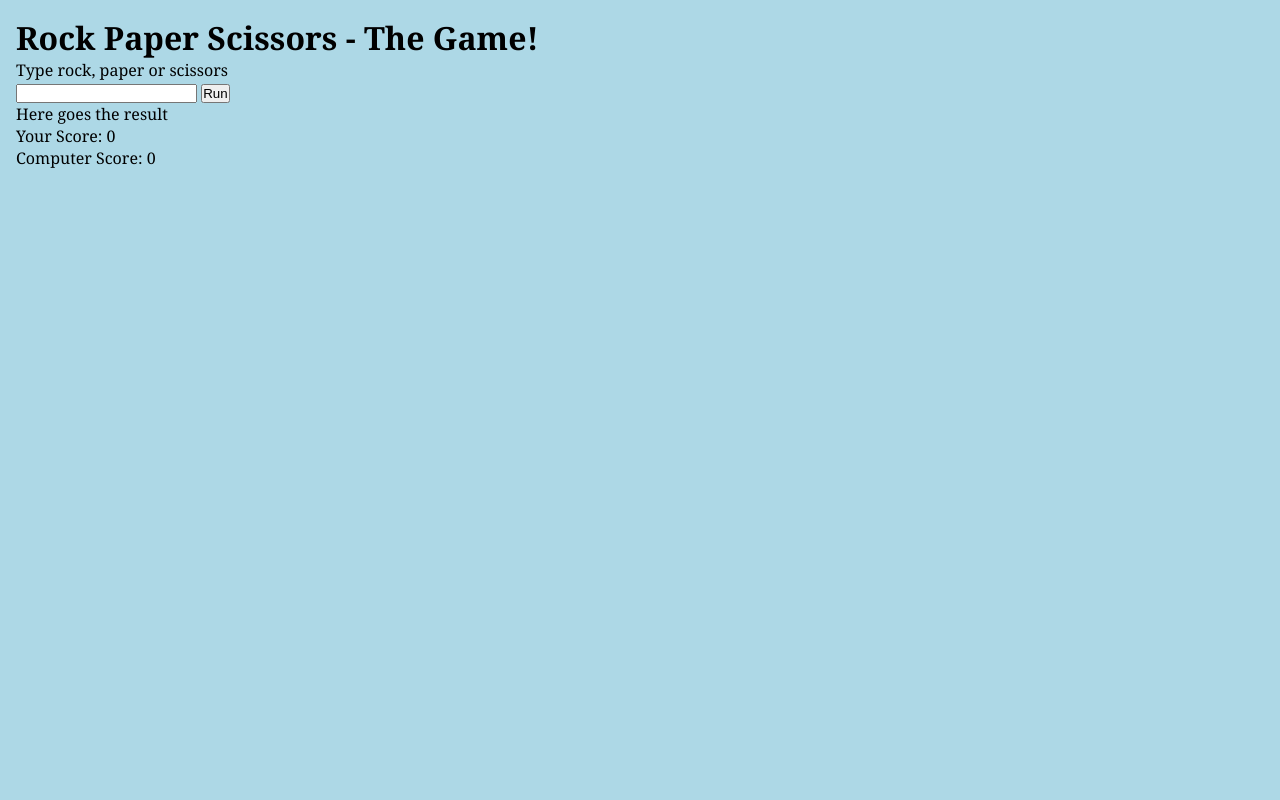
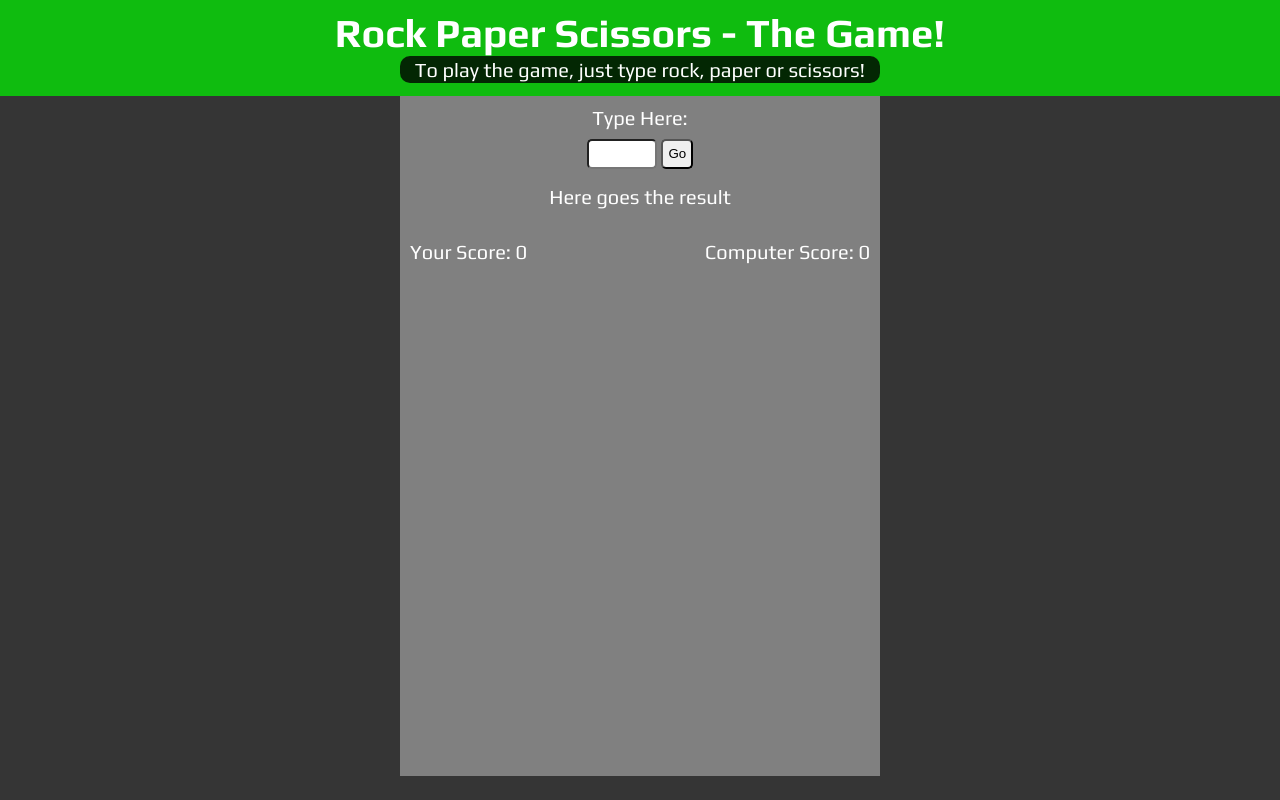
Before and after one commit to hugodanielkj/rock-paper-scissors, a plain HTML site: page index.html in a window 1280 px wide. Drawn offline with Linux system fonts and the light colour scheme.

Commit message:
Site style done

```diff
--- a/index.html
+++ b/index.html
@@ -7,21 +7,25 @@
     <title>Rock Papper Scissors</title>
   </head>
   <body>
+    <header>
       <h1>Rock Paper Scissors - The Game!</h1>
+      <p class="rules" >To play the game, just type rock, paper or scissors!</p>
+    </header>
 
+    <main>
       <div class="container">
-      <p>Type rock, paper or scissors</p>
+        <p>Type Here:</p>
         <input class="input" type="text">
-      <button class="btn">Run</button>
+        <button class="btn">Go</button>
         <p class="game-result">Here goes the result</p>
         <p class="computer-choice"></p>
       </div>
+      <div class="score">
+        <p class="userScore" >Your Score: <span class="userScoreValue">0</span></p>
+        <p class="computerScore" >Computer Score: <span class="computerScoreValue">0</span></p>
+      </div>
+    </main>
 
-    <div class="score">
-      <p>Your Score: <span class="userScore">0</span></p>
-      <p>Computer Score: <span class="computerScore">0</span></p>
-    </div>
-
-    <script src="script2.js"></script>
+    <script src="script.js"></script>
   </body>
 </html>
--- a/script.js
+++ b/script.js
@@ -1,38 +1,84 @@
+//Using rock, paper and scissors word, instead of numbers
+
 "use strict";
 
+let userScore = 0;
+let computerScore = 0;
+
 document.querySelector(".btn").addEventListener("click", runGame);
+
+document.querySelector(".userScoreValue").textContent = userScore;
+document.querySelector(".computerScoreValue").textContent = computerScore;
+
+function stringToNumber(input) {
+  switch (input) {
+    case "rock":
+      return 0;
+      break;
+    case "paper":
+      return 1;
+    case "scissors":
+      return 2;
+    default:
+      break;
+  }
+}
+
+function numberToString(number) {
+  switch (number) {
+    case 0:
+      return "rock";
+      break;
+    case 1:
+      return "paper";
+      break;
+    case 2:
+      return "scissors";
+      break;
+    default:
+      break;
+  }
+}
 
 function displayGameResult(message) {
   document.querySelector(".game-result").textContent = message;
 }
 
 function runGame() {
-  const userNumber = Number(document.querySelector(".number-input").value);
+  let userNumber = stringToNumber(document.querySelector(".input").value);
   let computerNumber = Math.floor(Math.random() * 3);
-  console.log(computerNumber);
-
-  document.querySelector('.computer-choice').textContent = 'Computer choose: ' + computerNumber;
-  document.querySelector('.number-input').value = '';
+  let computerChoose = numberToString(computerNumber);
 
   if (userNumber === computerNumber) {
     displayGameResult("This game was a draw!");
   } else if (userNumber === 0) {
     if (computerNumber === 1) {
       displayGameResult("Computer wins!");
+      computerScore++;
     } else {
       displayGameResult("You win!");
+      userScore++;
     }
   } else if (userNumber === 1) {
     if (computerNumber === 0) {
       displayGameResult("You win!");
+      userScore++;
     } else {
       displayGameResult("Computer wins!");
+      computerScore++;
     }
   } else if (userNumber === 2) {
     if (computerNumber === 0) {
       displayGameResult("Computer wins!");
+      computerScore++;
     } else {
       displayGameResult("You win!");
+      userScore++;
     }
   }
+
+  document.querySelector(".computer-choice").textContent =
+    "Computer choose: " + computerChoose;
+  document.querySelector(".userScoreValue").textContent = userScore;
+  document.querySelector(".computerScoreValue").textContent = computerScore;
 }
--- a/script2.js
+++ /dev/null
@@ -1,101 +0,0 @@
-"use strict";
-
-let userScore = 0;
-let computerScore = 0;
-
-document.querySelector(".btn").addEventListener("click", runGame);
-
-document.querySelector('.userScore').textContent = userScore;
-document.querySelector('.computerScore').textContent = computerScore;
-
-function stringToNumber(input) {
-  switch (input) {
-    case "rock":
-      return 0;
-      break;
-    case "paper":
-      return 1;
-    case "scissors":
-      return 2;
-    default:
-      break;
-  }
-}
-
-function numberToString(number) {
-  switch (number) {
-    case 0:
-      return "rock";
-      break;
-    case 1:
-      return "paper";
-      break;
-    case 2:
-      return "scissors";
-      break;
-    default:
-      break;
-  }
-}
-
-function displayGameResult(message) {
-  document.querySelector(".game-result").textContent = message;
-}
-
-function runGame() {
-  let userNumber = stringToNumber(document.querySelector('.input').value);
-  let computerNumber = Math.floor(Math.random() * 3);
-  let computerChoose = numberToString(computerNumber);
-
-  if (userNumber === computerNumber) {
-    displayGameResult("This game was a draw!");
-  } else if (userNumber === 0) {
-    if (computerNumber === 1) {
-      displayGameResult("Computer wins!");
-      computerScore++;
-    } else {
-      displayGameResult("You win!");
-      userScore++;
-    }
-  } else if (userNumber === 1) {
-    if (computerNumber === 0) {
-      displayGameResult("You win!");
-      userScore++;
-    } else {
-      displayGameResult("Computer wins!");
-      computerScore++;
-    }
-  } else if (userNumber === 2) {
-    if (computerNumber === 0) {
-      displayGameResult("Computer wins!");
-      computerScore++;
-    } else {
-      displayGameResult("You win!");
-      userScore++;
-    }
-  }
-
-  document.querySelector(".computer-choice").textContent =
-    "Computer choose: " + computerChoose;
-  document.querySelector('.userScore').textContent = userScore;
-  document.querySelector('.computerScore').textContent = computerScore;
-}
-
-/*
-let computerChoice = "";
-function numberToString(number) {
-  switch (number) {
-    case 0:
-      computerChoice = "rock";
-      break;
-    case 1:
-      computerChoice = "paper";
-      break;
-    case 2:
-      computerChoice = "scissors";
-      break;
-    default:
-      break;
-  }
-}
-*/
--- a/style.css
+++ b/style.css
@@ -1,3 +1,5 @@
+@import url('https://fonts.googleapis.com/css2?family=Play:wght@400;700&family=Press+Start+2P&display=swap');
+
 * {
   margin: 0;
   padding: 0;
@@ -5,8 +7,62 @@
 }
 
 body {
-  background-color: lightblue;
-  font-family: Georgia, 'Times New Roman', Times, serif;
-  margin-top: 1rem;
-  margin-left: 1rem;
+  background-color: rgba(0, 0, 0, 0.792);
+  font-family: "Play";
+  font-size: 20px;
+  color: white;
 }
+
+header {
+  text-align: center;
+  height: 6rem;
+  padding-top: 10px;
+  background-color: rgb(15, 188, 15);
+}
+
+.rules {
+  display: inline-block;
+  background-color: rgba(0, 0, 0, 0.792);
+  padding: 2px 15px;
+  border-radius: 10px;
+}
+
+main {
+  margin: auto;
+  width: 30rem;
+  padding: 10px;
+  height: 42.5rem;
+  background-color: grey;
+}
+
+.container {
+  text-align: center;
+}
+
+.input {
+  text-align: center;
+  border-radius: 5px;
+  margin-top: 0.6rem;
+  margin-bottom: 1rem;
+  height: 30px;
+  width: 70px;
+
+}
+
+.btn {
+  border-radius: 5px;
+  padding: 0px 5px;
+  height: 30px;
+}
+
+.score {
+  margin-top: 2rem;
+}
+
+.score > p {
+  display: inline;
+}
+
+.computerScore {
+  float: right;
+}
```
Also changed, not shown: demoScript.js (added, +40 -0 lines). Lines whose indentation alone changed are shown as unchanged.
